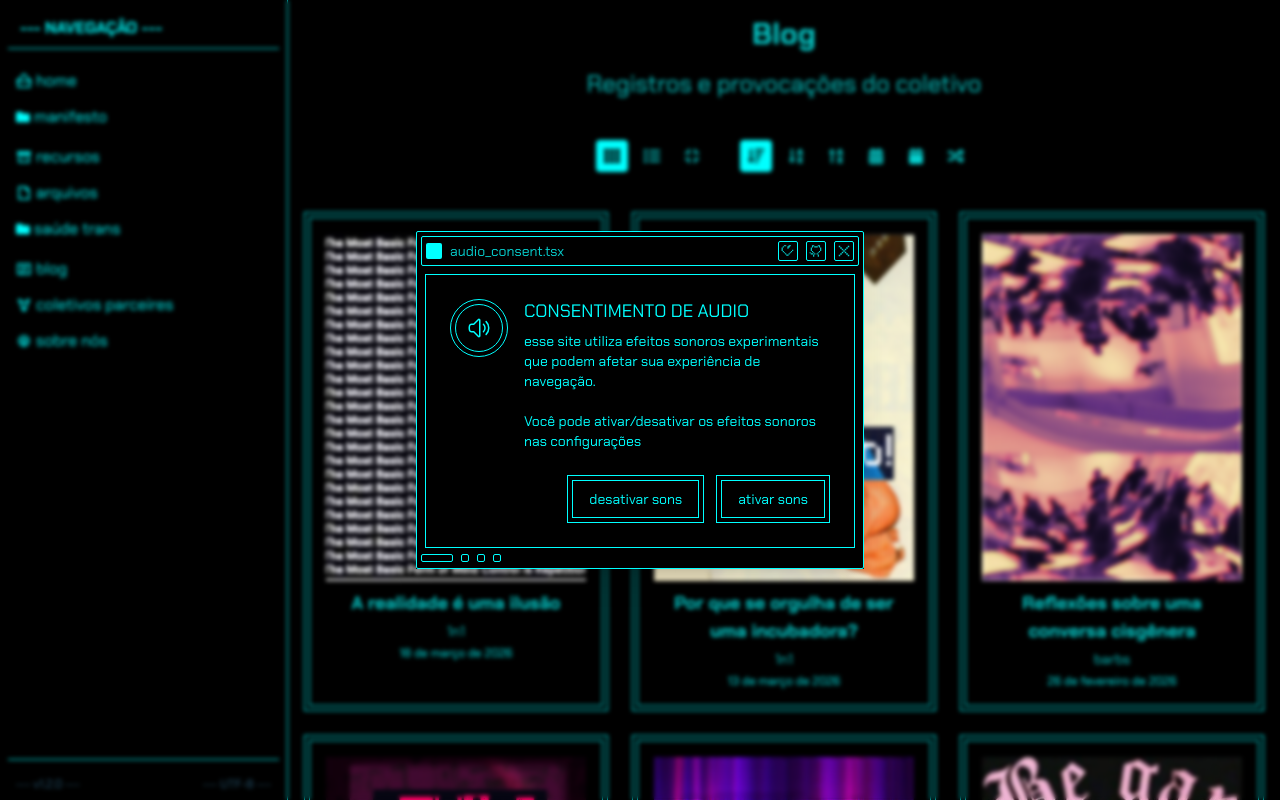
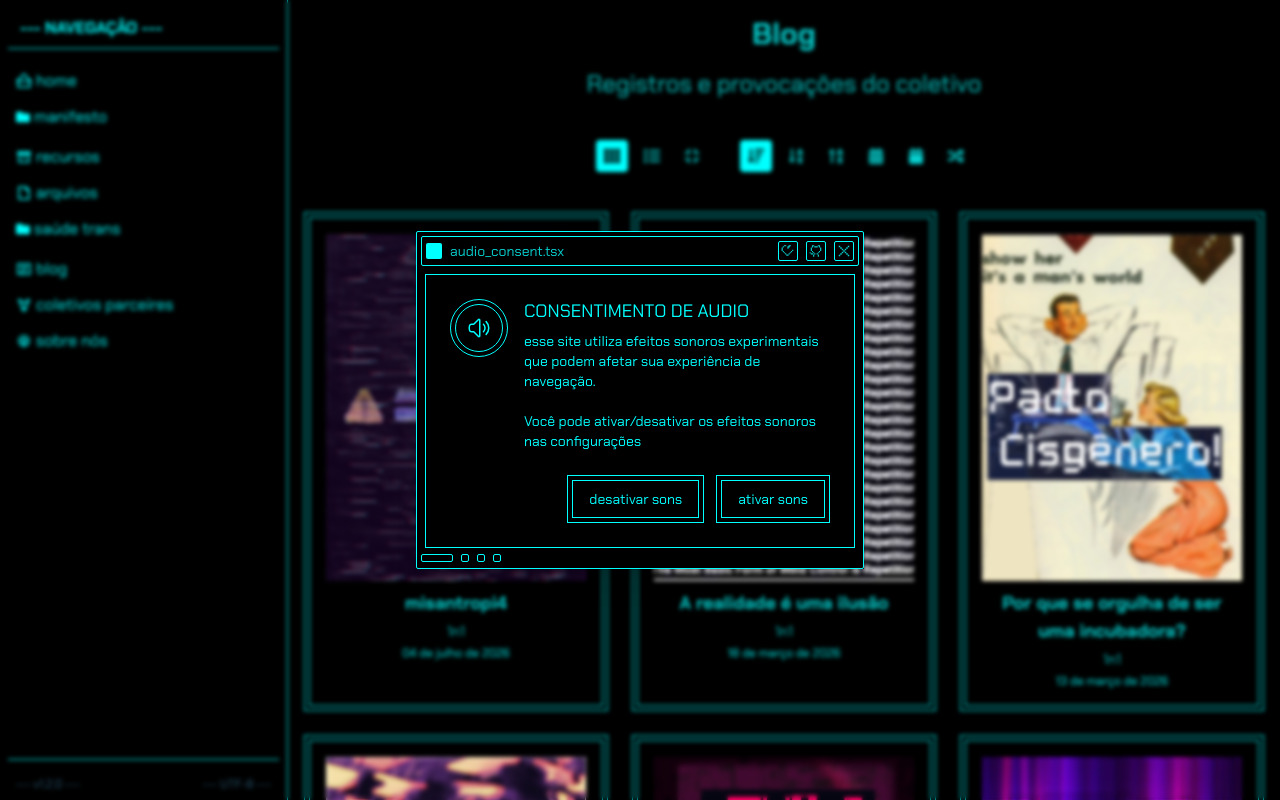
Before and after one commit to Coletivo-Anarquista-Trans/site, a Next.js app: page /blog in a window 1280 px wide. Shown: the top 800 px of the page. Built offline with nearby package versions, Linux system fonts and the light colour scheme.

Commit message:
misantropia

```diff
--- a/src/assets/blogPosts/post.ts
+++ b/src/assets/blogPosts/post.ts
@@ -1412,7 +1412,112 @@ export const posts: BlogPost[] = [
     </p>
     `
   },
-  // Add more posts here
+    {
+    id: "post-19",
+    title: "misantropi4",
+    description: "1n1",
+    slug: "misantropi4",
+    date: "2026-07-04",
+    image: "/trans-blog-posts/misantropia-final.png",
+    content: `
+        <blockquote>
+      “Os hackers criam a possibilidade de coisas novas entrarem no mundo. Nem sempre grandes coisas, ou mesmo coisas boas, mas coisas novas. Na arte, na ciência, na filosofia e na cultura, em qualquer produção de conhecimento na qual dados podem ser coletados, de onde informações possam ser extraídas e, nessa informação, novas possibilidades para o mundo possam ser produzidas, existem pessoas hackeando o novo a partir do velho. Enquanto criamos esses novos mundos, não os possuímos. Aquilo que criamos está hipotecado a outros, e aos interesses de outros, a Estados e corporações que monopolizam os meios para criar mundos que descobrimos sozinhos. Não possuímos o que produzimos – somos possuídos pelo que produzimos.”
+      <br/>
+      <cite> - Um manifesto hacker, McKenzie Wark</cite>
+      </blockquote>
+    <p>
+    Curioso esse sentimento: <b><em>misantropi4</em></b>.<br/>
+    Abjeção ou rejeição pela humanidade. É sempre de tremenda <b>heresia</b> e <b>blasfêmia</b> voltar-se contra sua própria natureza. E não é esse o movimento de todas as coisas?
+    </p>
+
+    <br/>
+
+    <p>
+    Neste dispositivo ‘Humano’ se deposita tantas esperanças: um <b>lugar comum compartilhado</b> por <b>natureza</b>, uma <b>inocência não corrompida</b>, um <b>reconhecimento mútuo</b> entre todos.
+    </p>
+
+    <br/>
+
+    <p>
+    E por que nos apegamos a essa esperança humana ao invés de sua rejeição?<br/>
+    Por que não romper com essa esperança, encarando de frente o Humano e sua suposta ideia de natureza comum a todos nós?
+    </p>
+
+    <br/>
+
+    <p>
+    Odeio o lugar comum compartilhado de natureza. Tudo que já me foi dito ser natural foi para aceitar inaceitáveis, para conformar-me como impotência perante violências. <b>Odeio a castração humana</b>.
+    </p>
+
+    <br/>
+
+    <p>
+    Odeio a inocência não corrompida. Tudo que se pretende inocente é abjeto à contaminação, rejeita a transformação invadindo nossas fronteiras estabelecidas para proteger uma realidade inerte, repetida e ordenada.
+    </p>
+
+    <br/>
+
+    <p>
+    Aprecio os sintomas de desejos-vírus crescendo de dentro de fronteiras <em>in-fectadas</em>, produzindo <em>a-fecções</em>, transformando, degenerando, corrompendo a ideia de uma pureza humana fixa que não se sensibiliza com sua própria capacidade de destruição e ridicularização do diferente de si.
+    </p>
+
+    <br/>
+
+    <p>
+    E quem deseja pureza? Queremos ser puros de quê? <b>Odeio a pureza humana</b>.
+    </p>
+
+    <br/>
+
+    <p>
+    Odeio o reconhecimento mútuo entre todos. Tudo que se diz sobre reconhecimento é apenas ser codificado para ser entendido pelo outro, ser expresso na linguagem de um outro, é me inserir nos símbolos desse humano para que ele possa me ler, ou me adestrar para ler os outros como ele. <b>Odeio a necessidade de nos reconhecermos como iguais para coexistir</b>.
+    </p>
+
+    <br/>
+
+    <p>
+    Por que não se vê potência na diferenciação? Que medo é esse do estrangeiro, do <em>alien</em>, do monstro, do ciborgue, do não-humano? <b>Por que não conseguimos coexistir pela diferença?</b>
+    </p>
+
+    <br/>
+
+    <p>
+    Trágico é o fim de quem sai dos códigos inteligíveis da humanidade. O não reconhecimento (ininteligibilidade) pela humanidade pode te levar à marginalização, à repulsa e, por fim, à morte. A ‘humanidade’ é cruel: expulsa suas crias ao não se adestrarem à sua suposta natureza.
+    </p>
+
+    <br/>
+
+    <p>
+    <b>Odeio os códigos Humanos</b>. Ou melhor, tecnohumanos.
+    </p>
+
+    <br/>
+
+    <p>
+    Se há algo que aprendi com minha <em>misantropi4</em> é amar a transgressão da naturalização do inaceitável, saciar-me na contaminação pela diferença e me produzir para fora dos limites dos códigos cis-hétero-binários produtores do sujeito ‘Humanidade’, inimigo dos reconhecidos como não-humanos.
+    </p>
+
+    <br/>
+
+    <p>
+    Contagiosamente pelas interfaces dos portais do ciberespaço, hackeados de dentro dos sistemas de segurança humanos, enunciou-se um futuro: contaminado, transgredido e ininteligível vindo do não-humano - <b><em>misantropi4</em></b>.
+    </p>
+
+    <br/>
+
+    <p>
+    Por que você ainda se apega a uma higienização humana?
+    </p>
+
+    <br/>
+
+    <p>
+    <strong>Monstrifique-se.</strong>
+    </p>
+    `
+  },
+
+
 ];
 
 export function getPostBySlug(slug: string): BlogPost | undefined {
```
Also changed, not shown: next-env.d.ts, public/trans-blog-posts/misantropia-final.png (added).
